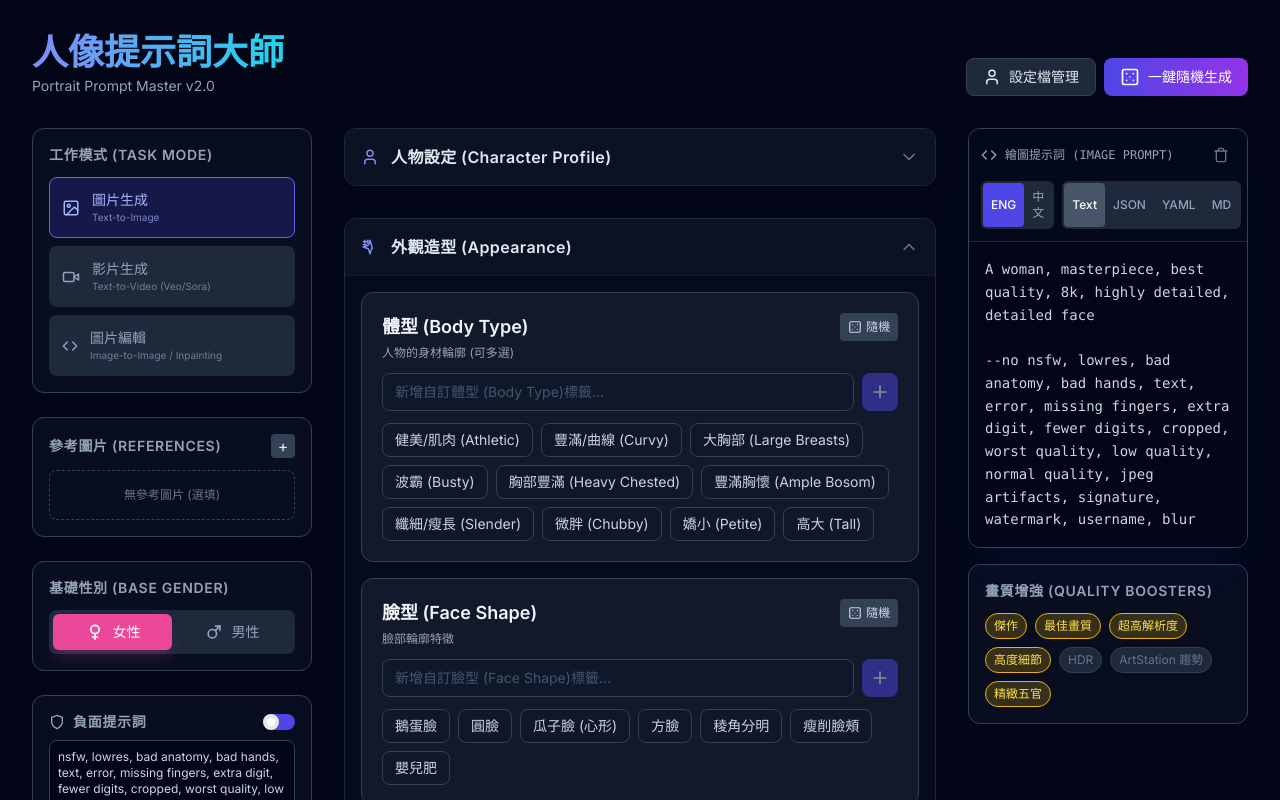
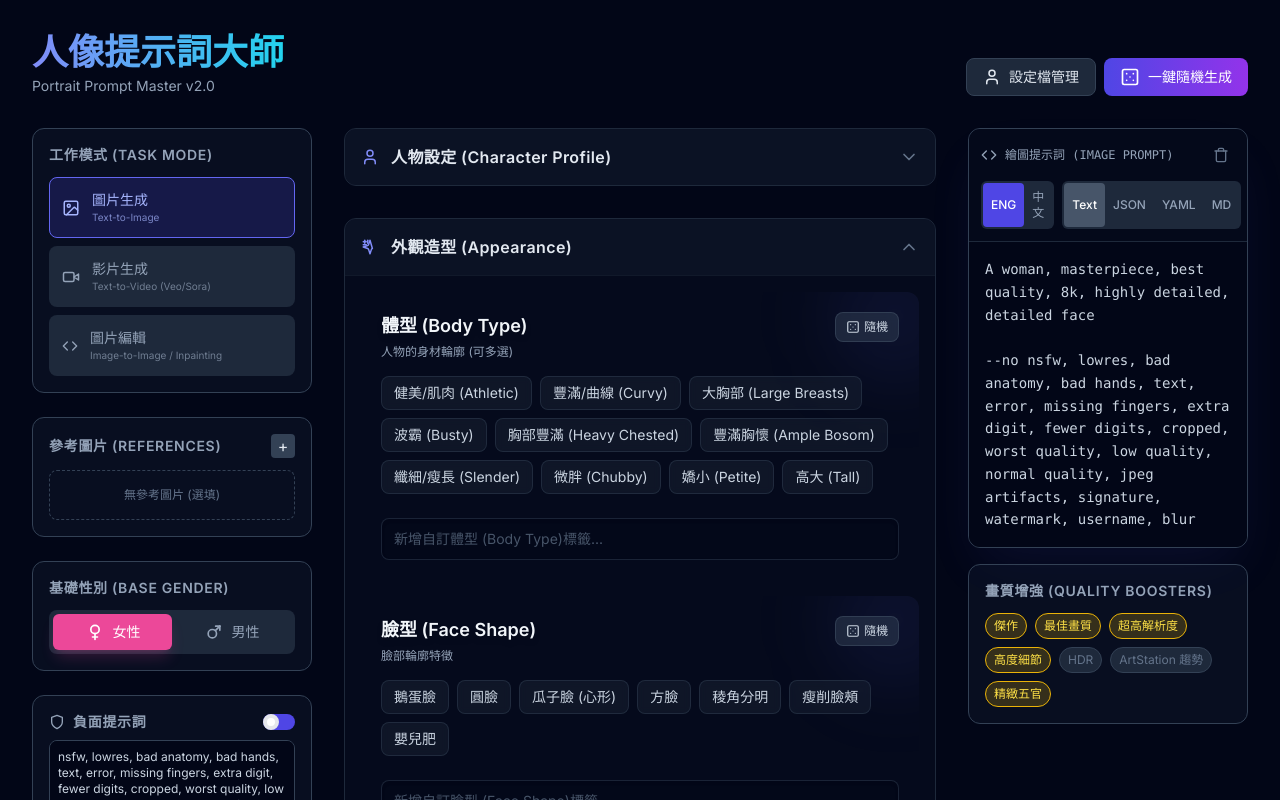
Before and after one commit to truedano/Portrait-Prompt-Master, a React (Vite) app: page / in a window 1280 px wide. Shown: the top 800 px of the page. Built offline with nearby package versions, Linux system fonts and the light colour scheme.

Commit message:
新增視覺選擇卡片功能：為選項添加圖片預覽模式，重構 SelectionCard 組件以支援圖文混合顯示，並在常量中為照明類別添加示意圖片。同時優化了組件樣式和交互效果，包括玻璃擬態設計、懸停動畫和更佳的響應式佈局。

```diff
--- a/components/SelectionCard.tsx
+++ b/components/SelectionCard.tsx
@@ -52,11 +52,17 @@ export const SelectionCard: React.FC<SelectionCardProps> = ({ category, selected
     <svg xmlns="http://www.w3.org/2000/svg" width="20" height="20" viewBox="0 0 24 24" fill="none" stroke="currentColor" strokeWidth="2" strokeLinecap="round" strokeLinejoin="round"><line x1="12" x2="12" y1="5" y2="19" /><line x1="5" x2="19" y1="12" y2="12" /></svg>
   );
 
+  // Check if any option in this category has an image to decide layout mode
+  const hasImages = category.options.some(opt => opt.image);
+
   return (
-    <div className="bg-slate-800/50 border border-slate-700 rounded-xl p-5 hover:border-slate-600 transition-colors duration-300 flex flex-col h-full">
-      <div className="flex justify-between items-start mb-3">
+    <div className="glass-card rounded-xl p-5 hover:border-slate-600/50 transition-all duration-300 flex flex-col h-full group relative overflow-hidden">
+      {/* Decorative gradient blob */}
+      <div className="absolute -top-10 -right-10 w-32 h-32 bg-indigo-500/10 rounded-full blur-2xl group-hover:bg-indigo-500/20 transition-all duration-500 pointer-events-none"></div>
+
+      <div className="flex justify-between items-start mb-4 relative z-10">
         <div>
-          <h3 className="text-lg font-semibold text-slate-100 flex items-center gap-2">
+          <h3 className="text-lg font-semibold text-slate-100 flex items-center gap-2 drop-shadow-md">
             {category.label}
           </h3>
           {category.description && (
@@ -67,7 +73,7 @@ export const SelectionCard: React.FC<SelectionCardProps> = ({ category, selected
         <div className="flex gap-1">
           <button
             onClick={handleRandom}
-            className="flex items-center gap-1 px-2 py-1.5 text-xs rounded transition-colors bg-slate-700 text-slate-300 hover:bg-indigo-600 hover:text-white"
+            className="flex items-center gap-1 px-2.5 py-1.5 text-xs font-medium rounded-lg transition-all bg-slate-700/50 text-slate-300 hover:bg-indigo-500 hover:text-white backdrop-blur-sm border border-slate-600/50 hover:border-indigo-400"
             title="隨機選擇一個項目"
           >
             <DiceIcon /> 隨機
@@ -75,46 +81,66 @@ export const SelectionCard: React.FC<SelectionCardProps> = ({ category, selected
         </div>
       </div>
 
-      <div className="flex-1 space-y-3">
-        {/* Custom Input Area */}
-        <div className="flex gap-2">
-          <input
-            type="text"
-            value={customInput}
-            onChange={(e) => setCustomInput(e.target.value)}
-            onKeyDown={handleKeyDown}
-            placeholder={`新增自訂${category.label}標籤...`}
-            className="flex-1 px-3 py-2 rounded-lg bg-slate-900 border border-slate-700 text-slate-200 text-sm focus:border-indigo-500 focus:ring-1 focus:ring-indigo-500 transition-all placeholder:text-slate-600"
-          />
-          <button
-            onClick={handleAddCustom}
-            disabled={!customInput.trim()}
-            className="p-2 rounded-lg bg-indigo-600 text-white hover:bg-indigo-500 disabled:opacity-50 disabled:cursor-not-allowed transition-colors"
-          >
-            <PlusIcon />
-          </button>
-        </div>
-
-        {/* Options List */}
-        <div className="flex flex-wrap gap-2">
+      <div className="flex-1 space-y-4 relative z-10">
+        {/* Options Grid/List */}
+        <div className={`
+          ${hasImages ? 'grid grid-cols-2 sm:grid-cols-3 gap-3' : 'flex flex-wrap gap-2'}
+        `}>
           {/* 1. Render Preset Options */}
           {category.options.map((option) => {
             const isSelected = Array.isArray(selectedValue)
               ? selectedValue.includes(option.value)
               : selectedValue === option.value;
 
+            // VISUAL CARD MODE
+            if (option.image) {
+              return (
+                <button
+                  key={option.value}
+                  onClick={() => onSelect(category.id as string, option.value, true)}
+                  className={`
+                    relative group/card rounded-xl overflow-hidden border transition-all duration-300 text-left aspect-[4/3]
+                    ${isSelected
+                      ? 'border-indigo-500 ring-2 ring-indigo-500/50 shadow-[0_0_15px_rgba(99,102,241,0.4)]'
+                      : 'border-slate-700/50 hover:border-indigo-400/50 hover:shadow-lg'
+                    }
+                  `}
+                >
+                  <img
+                    src={option.image}
+                    alt={option.label}
+                    className="absolute inset-0 w-full h-full object-cover transition-transform duration-700 group-hover/card:scale-110"
+                  />
+                  <div className={`absolute inset-0 transition-colors duration-300 ${isSelected ? 'bg-indigo-900/40' : 'bg-slate-900/60 group-hover/card:bg-slate-900/40'}`}></div>
+
+                  <div className="absolute bottom-0 left-0 right-0 p-2 bg-gradient-to-t from-slate-950/90 to-transparent">
+                    <span className={`text-xs font-medium block truncate ${isSelected ? 'text-white' : 'text-slate-200'}`}>
+                      {option.label}
+                    </span>
+                  </div>
+
+                  {isSelected && (
+                    <div className="absolute top-2 right-2 w-2 h-2 rounded-full bg-indigo-400 shadow-[0_0_5px_rgba(129,140,248,1)]"></div>
+                  )}
+                </button>
+              )
+            }
+
+            // TEXT BUTTON MODE
             return (
               <button
                 key={option.value}
                 onClick={() => onSelect(category.id as string, option.value, true)}
                 className={`
-                    px-3 py-1.5 text-sm rounded-lg border transition-all duration-200 text-left
+                    px-3 py-1.5 text-sm rounded-lg border transition-all duration-200 text-left relative overflow-hidden
                     ${isSelected
-                    ? 'bg-indigo-600 border-indigo-500 text-white shadow-[0_0_10px_rgba(99,102,241,0.5)]'
-                    : 'bg-slate-900/50 border-slate-700 text-slate-300 hover:bg-slate-700 hover:border-slate-500'
+                    ? 'bg-indigo-600/90 border-indigo-500 text-white shadow-[0_0_12px_rgba(99,102,241,0.5)]'
+                    : 'bg-slate-800/40 border-slate-700/50 text-slate-300 hover:bg-slate-700/60 hover:border-slate-500/50 hover:text-white backdrop-blur-sm'
                   }
                   `}
               >
+                {/* Glow effect on hover */}
+                <div className="absolute inset-0 bg-gradient-to-tr from-white/5 to-transparent opacity-0 hover:opacity-100 transition-opacity pointer-events-none"></div>
                 {option.label}
               </button>
             );
@@ -146,14 +172,34 @@ export const SelectionCard: React.FC<SelectionCardProps> = ({ category, selected
               </button>
             )
           )}
+        </div>
 
-          {/* Empty State */}
-          {(!category.options.length && (!Array.isArray(selectedValue) || selectedValue.length === 0)) && (
-            <div className="w-full text-center py-4 text-slate-600 text-sm border border-dashed border-slate-800 rounded-lg">
-              尚未選擇任何標籤
-            </div>
-          )}
+        {/* Custom Input Area */}
+        <div className="relative group/input pt-2">
+          <input
+            type="text"
+            value={customInput}
+            onChange={(e) => setCustomInput(e.target.value)}
+            onKeyDown={handleKeyDown}
+            placeholder={`新增自訂${category.label}標籤...`}
+            className="w-full pl-3 pr-10 py-2.5 rounded-lg bg-slate-950/50 border border-slate-700/50 text-slate-200 text-sm focus:border-indigo-500 focus:ring-1 focus:ring-indigo-500 transition-all placeholder:text-slate-600 shadow-inner"
+          />
+          <button
+            onClick={handleAddCustom}
+            disabled={!customInput.trim()}
+            className="absolute right-1 top-[calc(50%+4px)] -translate-y-1/2 p-1.5 rounded-md bg-indigo-600/80 text-white hover:bg-indigo-500 disabled:opacity-0 disabled:cursor-not-allowed transition-all duration-300 opacity-100 shadow-lg"
+          >
+            <PlusIcon />
+          </button>
         </div>
+
+        {/* Empty State */}
+        {(!category.options.length && (!Array.isArray(selectedValue) || selectedValue.length === 0)) && (
+          <div className="w-full text-center py-4 text-slate-600 text-sm border border-dashed border-slate-800 rounded-lg">
+            尚未選擇任何標籤
+          </div>
+        )}
+
       </div>
     </div>
   );
--- a/constants.ts
+++ b/constants.ts
@@ -390,16 +390,16 @@ export const PROMPT_CATEGORIES: OptionCategory[] = [
     description: '決定氛圍的關鍵 (可多選混搭)',
     multiSelect: true,
     options: [
-      { label: '自然光', value: 'natural lighting' },
-      { label: '窗光', value: 'window light' },
-      { label: '黃金時刻 (夕陽)', value: 'golden hour' },
-      { label: '電影感光效', value: 'cinematic lighting' },
-      { label: '雷姆布蘭特光', value: 'Rembrandt lighting' },
-      { label: '霓虹燈光', value: 'neon lighting' },
-      { label: '柔光箱', value: 'softbox lighting' },
-      { label: '輪廓光 (背光)', value: 'rim lighting' },
-      { label: '強烈對比', value: 'high contrast' },
-      { label: '體積光 (丁達爾)', value: 'volumetric lighting' }
+      { label: '自然光', value: 'natural lighting', image: 'https://placehold.co/600x400/22c55e/ffffff?text=Natural+Light' },
+      { label: '窗光', value: 'window light', image: 'https://placehold.co/600x400/3b82f6/ffffff?text=Window+Light' },
+      { label: '黃金時刻 (夕陽)', value: 'golden hour', image: 'https://placehold.co/600x400/f59e0b/ffffff?text=Golden+Hour' },
+      { label: '電影感光效', value: 'cinematic lighting', image: 'https://placehold.co/600x400/6366f1/ffffff?text=Cinematic' },
+      { label: '雷姆布蘭特光', value: 'Rembrandt lighting', image: 'https://placehold.co/600x400/7c3aed/ffffff?text=Rembrandt' },
+      { label: '霓虹燈光', value: 'neon lighting', image: 'https://placehold.co/600x400/ec4899/ffffff?text=Neon' },
+      { label: '柔光箱', value: 'softbox lighting', image: 'https://placehold.co/600x400/94a3b8/ffffff?text=Softbox' },
+      { label: '輪廓光 (背光)', value: 'rim lighting', image: 'https://placehold.co/600x400/0f172a/ffffff?text=Rim+Light' },
+      { label: '強烈對比', value: 'high contrast', image: 'https://placehold.co/600x400/000000/ffffff?text=High+Contrast' },
+      { label: '體積光 (丁達爾)', value: 'volumetric lighting', image: 'https://placehold.co/600x400/e2e8f0/000000?text=Volumetric' }
     ]
   },
   {
--- /dev/null
+++ b/index.css
@@ -0,0 +1,54 @@
+@tailwind base;
+@tailwind components;
+@tailwind utilities;
+
+:root {
+  font-family: Inter, system-ui, Avenir, Helvetica, Arial, sans-serif;
+}
+
+body {
+  margin: 0;
+  background-color: #0f172a; /* Slate 950 */
+}
+
+/* --- Glassmorphism Utilities --- */
+.glass-panel {
+  @apply bg-slate-900/40 backdrop-blur-xl border border-slate-700/50 shadow-xl;
+}
+
+.glass-card {
+  @apply bg-slate-800/30 backdrop-blur-md border border-slate-700/30 hover:bg-slate-700/40 transition-all duration-300;
+}
+
+.glass-button {
+  @apply bg-indigo-600/80 backdrop-blur-sm hover:bg-indigo-500/90 shadow-lg shadow-indigo-500/20 text-white transition-all;
+}
+
+/* --- Animations --- */
+@keyframes fadeIn {
+  from { opacity: 0; transform: translateY(10px); }
+  to { opacity: 1; transform: translateY(0); }
+}
+
+.animate-fade-in {
+  animation: fadeIn 0.5s ease-out forwards;
+}
+
+/* Scrollbar Customization */
+::-webkit-scrollbar {
+  width: 8px;
+  height: 8px;
+}
+
+::-webkit-scrollbar-track {
+  background: #0f172a;
+}
+
+::-webkit-scrollbar-thumb {
+  background: #334155;
+  border-radius: 4px;
+}
+
+::-webkit-scrollbar-thumb:hover {
+  background: #475569;
+}
--- a/types.ts
+++ b/types.ts
@@ -61,6 +61,7 @@ export interface PromptOption {
   label: string;
   value: string;
   gender?: Gender;
+  image?: string; // URL for visual selector
 }
 
 export interface OptionCategory {
```
